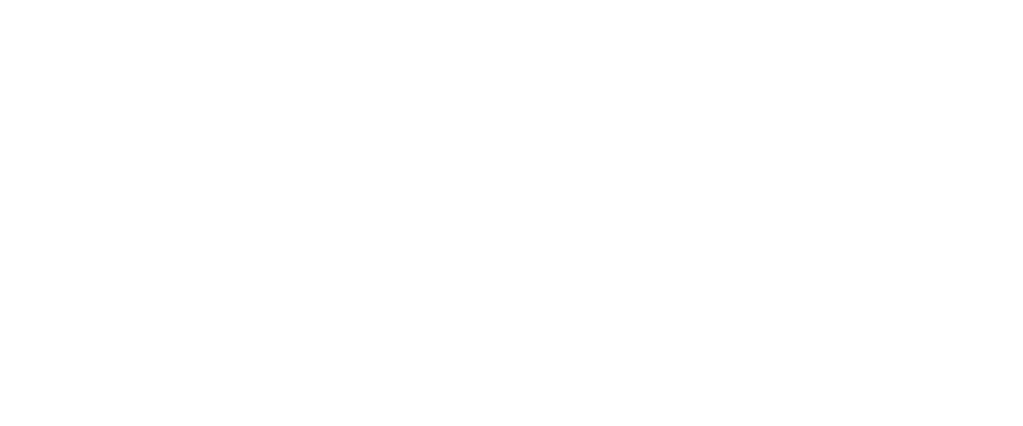
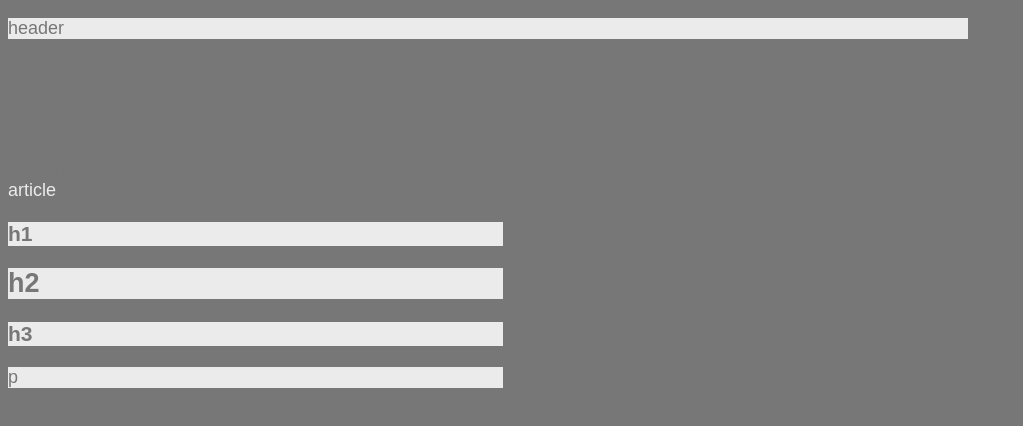
Before and after one commit to bryanmobrien/HW-Wireframe, a plain HTML site: page index.html in a window 1280 px wide. Shown: the whole page, without its empty margins (0-1023 px from the left). Drawn offline with Linux system fonts and the light colour scheme.

Commit message:
pseudocode for index.html and style.css - wip

```diff
--- a/index.html
+++ b/index.html
@@ -8,3 +8,36 @@
    * Headers contained within the Article
    * Paragraph contained within the Article
 -->
+<!DOCTYPE html>
+<!--[if lt IE 7]>      <html class="no-js lt-ie9 lt-ie8 lt-ie7"> <![endif]-->
+<!--[if IE 7]>         <html class="no-js lt-ie9 lt-ie8"> <![endif]-->
+<!--[if IE 8]>         <html class="no-js lt-ie9"> <![endif]-->
+<!--[if gt IE 8]><!--> <html class="no-js"> <!--<![endif]-->
+    <head>
+        <meta charset="utf-8">
+        <meta http-equiv="X-UA-Compatible" content="IE=edge">
+        <title>HW-Wireframe</title>
+        <meta name="description" content="">
+        <meta name="viewport" content="width=device-width, initial-scale=1">
+        <link rel="stylesheet" href="style.css">
+    </head>
+
+    <body>
+        <!--[if lt IE 7]>
+            <p class="browsehappy">You are using an <strong>outdated</strong> browser. Please <a href="#">upgrade your browser</a> to improve your experience.</p>
+        <![endif]-->
+
+        <script src="" async defer></script>
+    <p><header>header</header></br></p>
+    <p><nav>nav</nav></br></p>
+    <aside>aside</aside>
+    <section>section
+        <article>article
+            <h1>h1</h1>
+            <h2>h2</h2>
+            <h3>h3</h3>
+            <p>p</p>
+        </article>
+    </section>
+    </body>
+</html>
--- a/style.css
+++ b/style.css
@@ -18,3 +18,48 @@
 3. The width of the section should be:
    * section: 495px
 */
+
+body {
+    font-family: Arial, Helvetica, sans-serif;
+    color: #777;
+    background: #777;
+    width: 960px;
+    font-size: 18px;
+}
+
+header {
+    background: #ebebeb
+}
+
+article {
+    color: #ebebeb;
+    background: #777;
+}
+
+h1 {
+        color: #777;
+        background: #ebebeb;
+        position: relative;
+}
+h2 {
+        color: #777;
+        background: #ebebeb;
+        position: relative;
+}
+h3 {
+        color: #777;
+        background: #ebebeb;
+        position: relative;
+}
+p {
+    color: #777;
+    background: #ebebeb;
+}
+
+section {
+    width: 495px;
+}
+
+footer {
+
+}
```
